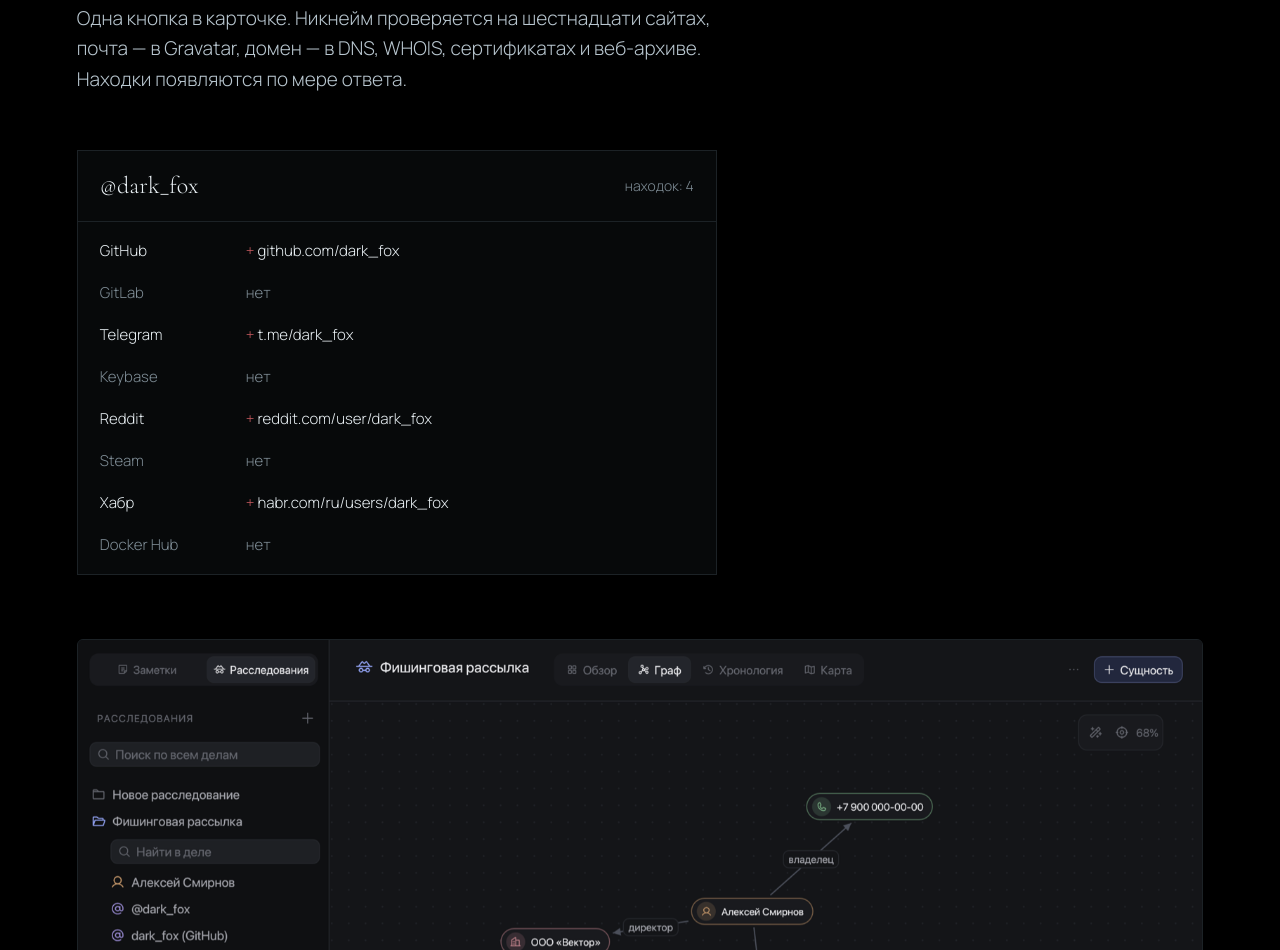
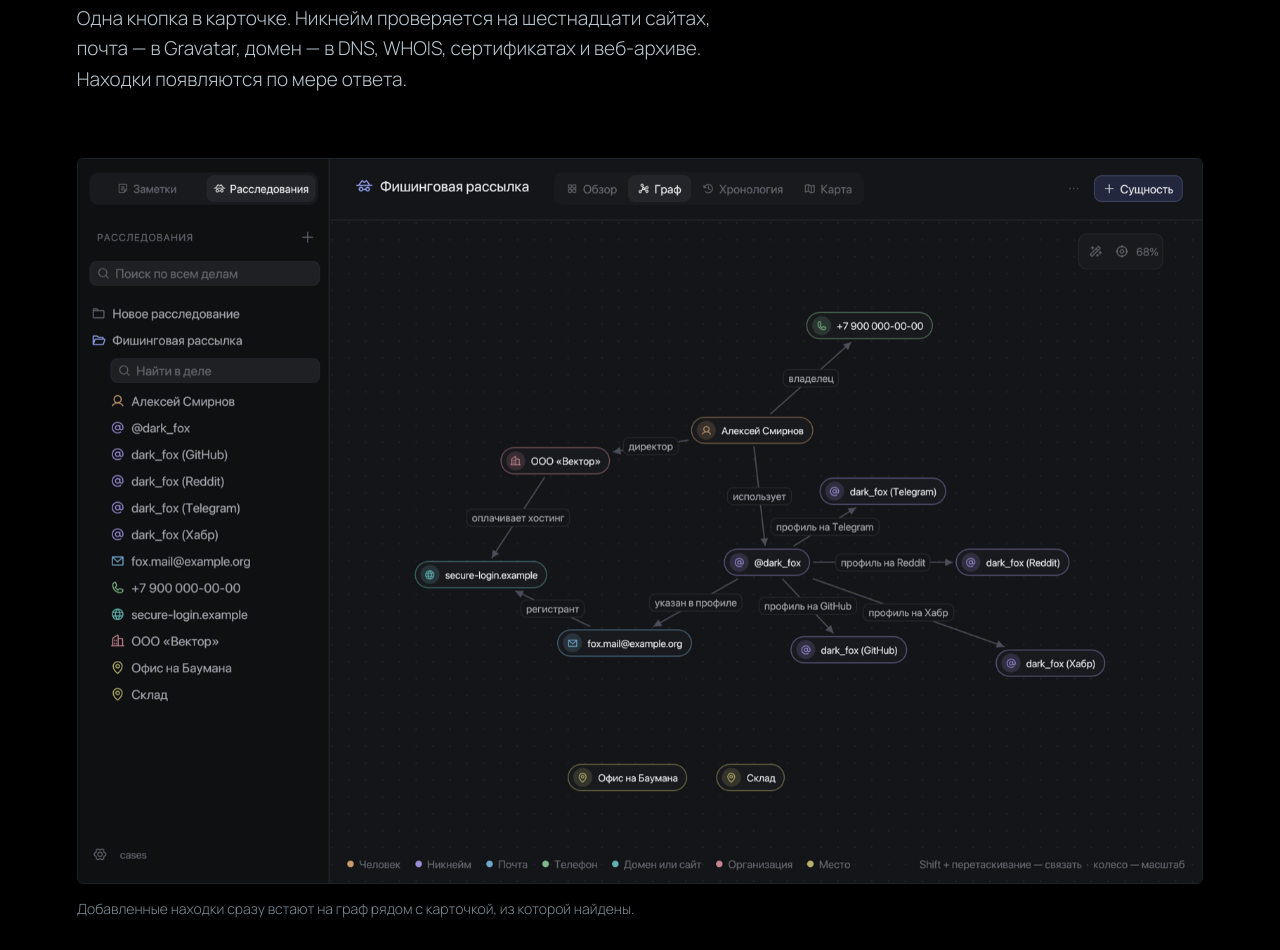
Before and after one commit to aristocratonly/quiet-note, a plain HTML site: page docs/index.html in a window 1280 px wide. Shown: the part 3658-4608 px from the top of the page. Drawn offline with nearby package versions, Linux system fonts and the light colour scheme.

Commit message:
Site: drop autosearch demo list, keep the graph screenshot
Co-Authored-By: Claude Opus 5.5 <noreply@anthropic.com>

```diff
--- a/docs/index.html
+++ b/docs/index.html
@@ -76,16 +76,6 @@ h2{font-family:var(--serif);font-weight:300;font-size:clamp(38px,5.4vw,72px);lin
 .feats dd{color:var(--frost);max-width:30em}
 kbd,code{font-family:var(--sans);font-size:.88em;padding:1px 7px;border:1px solid #2a3338;border-radius:4px;color:var(--ice);background:#0d1013;white-space:nowrap}
 code{border-color:transparent;background:var(--ash)}
-.scan{margin-top:56px;max-width:640px;border:1px solid #1c2226;background:#07090a}
-.scan-head{display:flex;justify-content:space-between;padding:16px 22px;border-bottom:1px solid #1c2226;font-family:var(--serif);font-size:24px;color:var(--ice)}
-.scan-state{font-family:var(--sans);font-size:14px;color:var(--steel);align-self:center}
-.scan ol{list-style:none;padding:8px 0}
-.scan li{display:grid;grid-template-columns:130px 1fr;gap:16px;padding:9px 22px;font-size:15px;color:#4a555c;transition:color .5s,opacity .5s}
-.scan li .res{overflow-wrap:anywhere}
-.scan li.done{color:var(--steel)}
-.scan li.done[data-hit]{color:var(--ice)}
-.scan li.done[data-hit] .res::before{content:"+ ";color:#c65a5f}
-.scan.waiting li{opacity:.25}
 .online{margin-top:32px}
 .get{display:flex;flex-wrap:wrap;gap:20px 40px;align-items:center;margin-top:56px}
 .dl{list-style:none;margin-top:56px}
@@ -177,19 +167,6 @@ footer{padding:48px clamp(16px,6vw,96px);font-size:13px;color:var(--steel);displ
   <section id="auto">
     <h2>Автопроверка</h2>
     <p class="lede">Одна кнопка в карточке. Никнейм проверяется на шестнадцати сайтах, почта — в Gravatar, домен — в DNS, WHOIS, сертификатах и веб-архиве. Находки появляются по мере ответа.</p>
-    <div class="scan" id="scan" aria-label="Пример автопроверки никнейма dark_fox">
-      <div class="scan-head"><span>@dark_fox</span><span class="scan-state" id="scan-state">проверка…</span></div>
-      <ol>
-        <li data-hit><span class="site">GitHub</span><span class="res">github.com/dark_fox</span></li>
-        <li><span class="site">GitLab</span><span class="res">нет</span></li>
-        <li data-hit><span class="site">Telegram</span><span class="res">t.me/dark_fox</span></li>
-        <li><span class="site">Keybase</span><span class="res">нет</span></li>
-        <li data-hit><span class="site">Reddit</span><span class="res">reddit.com/user/dark_fox</span></li>
-        <li><span class="site">Steam</span><span class="res">нет</span></li>
-        <li data-hit><span class="site">Хабр</span><span class="res">habr.com/ru/users/dark_fox</span></li>
-        <li><span class="site">Docker Hub</span><span class="res">нет</span></li>
-      </ol>
-    </div>
     <figure class="shot"><img src="img/graph.png" alt="Граф дела: найденные профили dark_fox на GitHub, Reddit, Telegram и Хабре связаны с никнеймом" loading="lazy" width="1600" height="1031">
       <figcaption>Добавленные находки сразу встают на граф рядом с карточкой, из которой найдены.</figcaption></figure>
   </section>
@@ -295,15 +272,6 @@ footer{padding:48px clamp(16px,6vw,96px);font-size:13px;color:var(--steel);displ
 /* ---------- highlight visitor OS ---------- */
 (function(){const u=navigator.userAgent;const os=/Windows/.test(u)?'win':/Mac/.test(u)?'mac':/Linux|X11/.test(u)?'linux':null;
   const li=os&&document.querySelector('.dl li[data-os="'+os+'"]');if(li){li.classList.add('mine');li.parentNode.prepend(li)}})();
-/* ---------- autosearch demo: rows resolve one by one when the block is seen ---------- */
-(function(){const box=document.getElementById('scan');if(!box)return;const rows=[...box.querySelectorAll('li')];const st=document.getElementById('scan-state');
-  const finish=()=>{rows.forEach(r=>r.classList.add('done'));st.textContent='находок: '+rows.filter(r=>r.hasAttribute('data-hit')).length};
-  if(matchMedia('(prefers-reduced-motion: reduce)').matches||!('IntersectionObserver' in window)){finish();return}
-  box.classList.add('waiting');
-  const io=new IntersectionObserver(es=>{if(!es.some(e=>e.isIntersecting))return;io.disconnect();box.classList.remove('waiting');
-    const order=rows.map((_,i)=>i).sort(()=>Math.random()-.5);
-    order.forEach((i,k)=>setTimeout(()=>{rows[i].classList.add('done');if(k===order.length-1)finish()},350+k*260));},{threshold:.5});
-  io.observe(box);})();
 </script>
 </body>
 </html>
```
